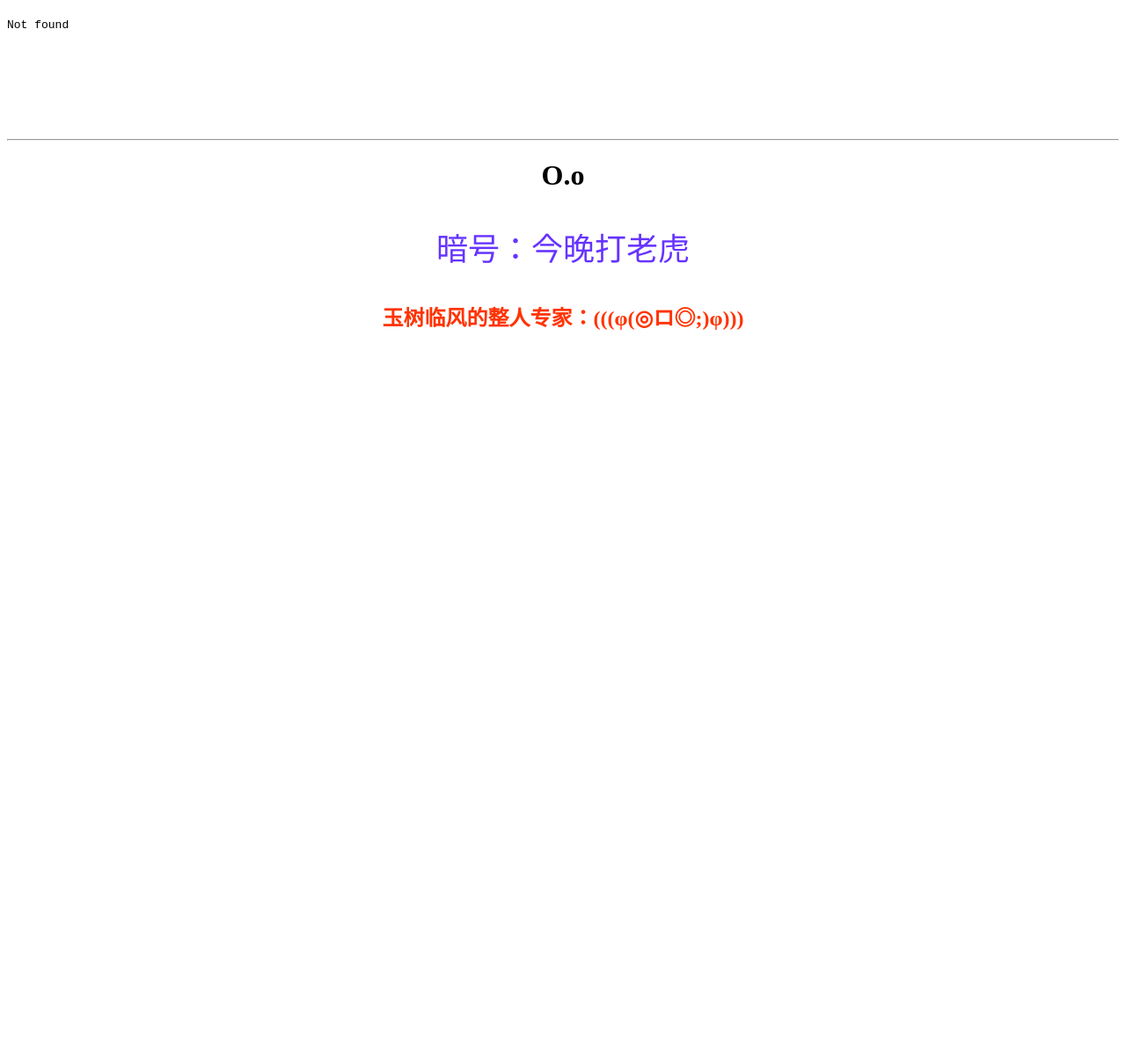
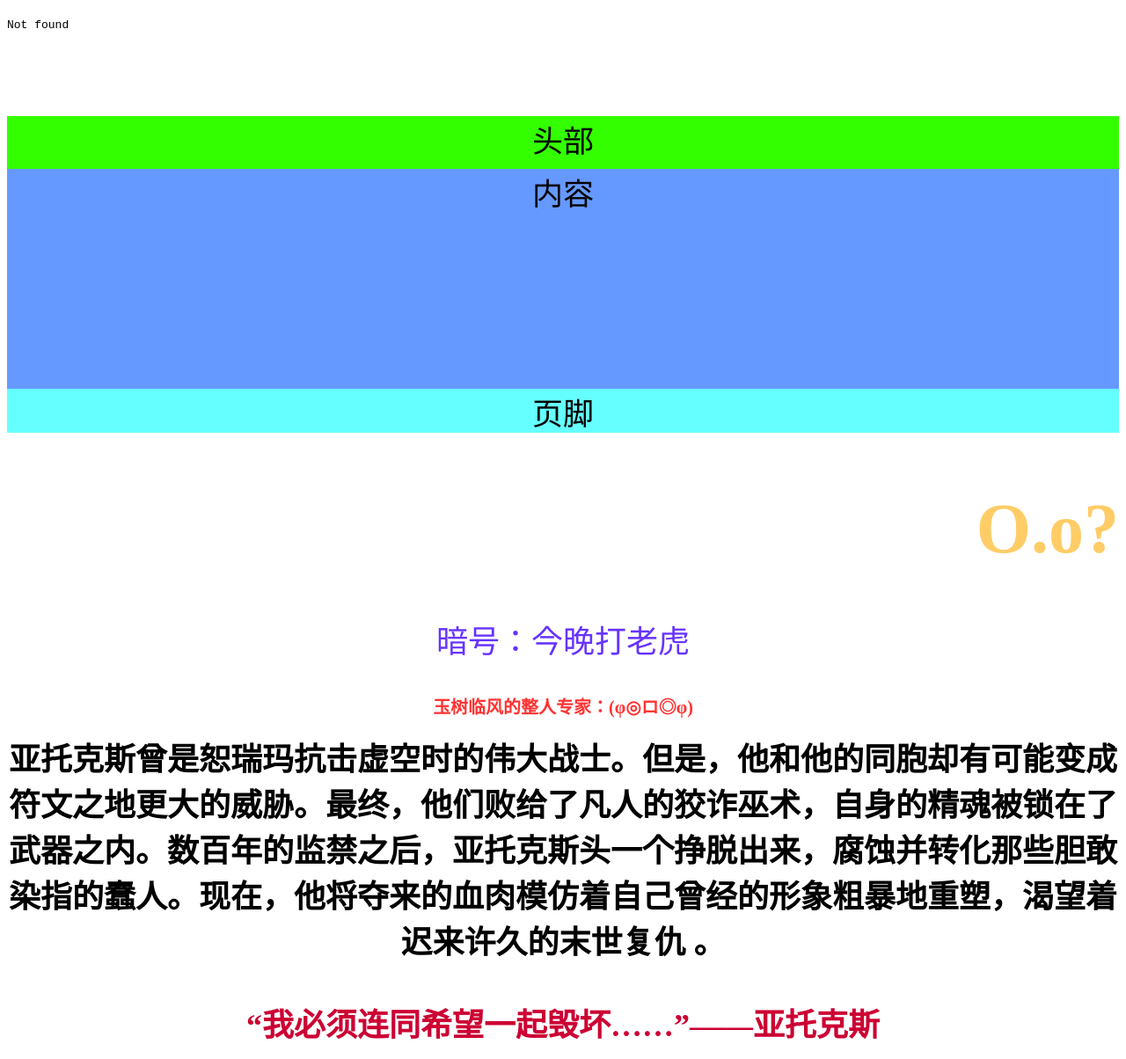
Before and after one commit to 17815109744/17815109744.github.io, a plain HTML site: page index.html in a window 1280 px wide. Shown: the whole page at 88% size. Before the commit the page ends 800 px from the top, so only its background shows below. Drawn offline with Linux system fonts and the light colour scheme.

Commit message:
Update index.html

```diff
--- a/index.html
+++ b/index.html
@@ -12,16 +12,28 @@
 <style type="text/css">
 
 h1{
-	text-align:center;
+	font-size:80px;
+	color:#FC6;
+	text-align:right;
 	}
 p{
 	font-size:36px;
 	color:#63F;
 	text-align:center;
 	}
+p1{
+	font-size:36px;
+	color:#000;
+	text-align:center;
+	}
+p2{
+	font-size:36px;
+	color:#C03;
+	text-align:center;
+	}
 h2{
-	font-size:24px;
-	color:#F30;
+	font-size:20px;
+	color:#F33;
 	text-align:center;
 	}
 
@@ -29,12 +41,26 @@ h2{
 
 <body>
 
+<div style="width:980xp;margin: 0 auto;backgronud:#666;padding:10px 0">
+
+		<div style="height:60px;background:#3F0; font-size:35px;text-align:center;">头部</div>
+        <div style="height:250px;background:#69F; font-size:35px;text-align:center;">内容</div>
+        <div style="height:50px;background:#6FF; font-size:35px;text-align:center;">页脚</div>
+
+</div>
 
 <p><font color="green"></font></p>
-<hr \="">
-<h1>O.o</h1>
-<p>暗号：今晚打老虎<p/><h2>玉树临风的整人专家：(((φ(◎ロ◎;)φ)))<h2/>
 
+<h1>O.o?</h1>
+
+<p>暗号：今晚打老虎<p/>
+
+<h2>玉树临风的整人专家：(φ◎ロ◎φ)<h2/>
+
+<p1>亚托克斯曾是恕瑞玛抗击虚空时的伟大战士。但是，他和他的同胞却有可能变成符文之地更大的威胁。最终，他们败给了凡人的狡诈巫术，自身的精魂被锁在了武器之内。数百年的监禁之后，亚托克斯头一个挣脱出来，腐蚀并转化那些胆敢染指的蠢人。现在，他将夺来的血肉模仿着自己曾经的形象粗暴地重塑，渴望着迟来许久的末世复仇  。<p1/>
+<br />
+<br />
+<p2>“我必须连同希望一起毁坏……”——亚托克斯<p2/>
 
 
 <body/>
```
